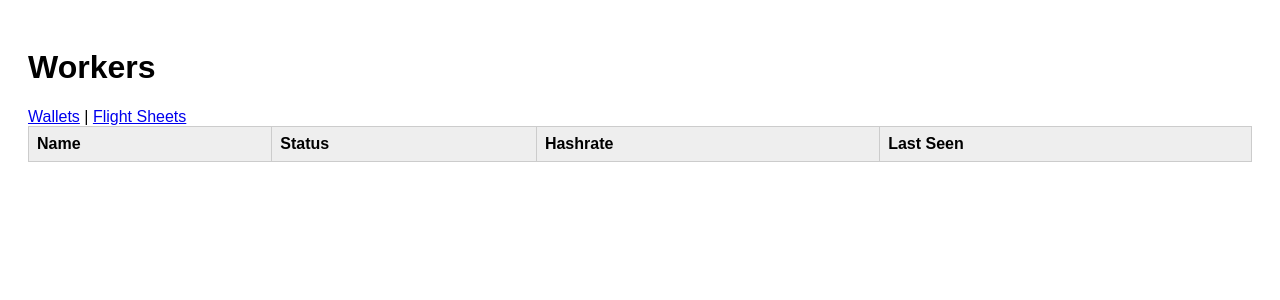
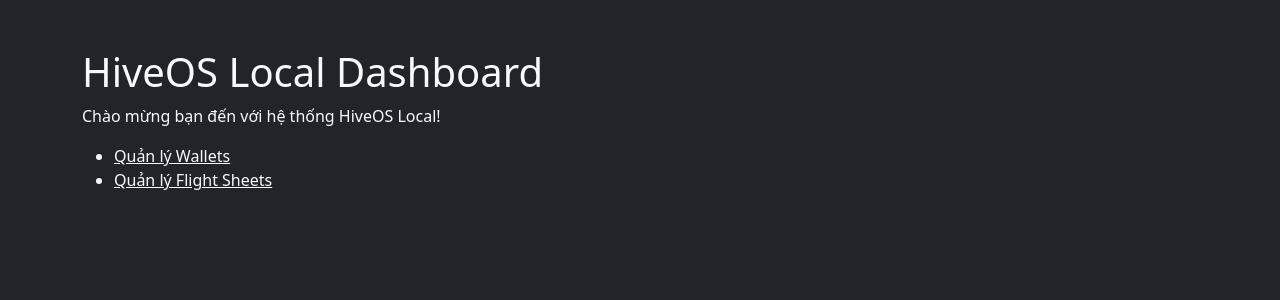
Before and after one commit to kecodon/project-root, a FastAPI app: template templates/index.html in a window 1280 px wide. Shown: the top 300 px of the page. Run offline with FastAPI, Linux system fonts and the light colour scheme; the template is opened without the code that fills it, so the values that code supplies are empty.

Commit message:
Update index.html

```diff
--- a/templates/index.html
+++ b/templates/index.html
@@ -1,25 +1,19 @@
+<!-- templates/index.html -->
 <!DOCTYPE html>
-<html>
+<html lang="en">
 <head>
-    <title>Worker Status</title>
-    <link rel="stylesheet" href="/static/style.css">
+  <meta charset="UTF-8">
+  <title>Dashboard - HiveOS Local</title>
+  <link href="https://cdn.jsdelivr.net/npm/bootstrap@5.3.0/dist/css/bootstrap.min.css" rel="stylesheet">
 </head>
-<body>
-<h1>Workers</h1>
-<nav>
-    <a href="/wallets">Wallets</a> |
-    <a href="/flight_sheets">Flight Sheets</a>
-</nav>
-<table>
-    <tr><th>Name</th><th>Status</th><th>Hashrate</th><th>Last Seen</th></tr>
-    {% for name, info in workers.items() %}
-    <tr>
-        <td>{{ name }}</td>
-        <td>{{ info.status }}</td>
-        <td>{{ info.hashrate }}</td>
-        <td>{{ info.last_seen }}</td>
-    </tr>
-    {% endfor %}
-</table>
+<body class="bg-dark text-light">
+  <div class="container mt-5">
+    <h1>HiveOS Local Dashboard</h1>
+    <p>Chào mừng bạn đến với hệ thống HiveOS Local!</p>
+    <ul>
+      <li><a href="/wallets" class="text-light">Quản lý Wallets</a></li>
+      <li><a href="/flight_sheets" class="text-light">Quản lý Flight Sheets</a></li>
+    </ul>
+  </div>
 </body>
 </html>
```
